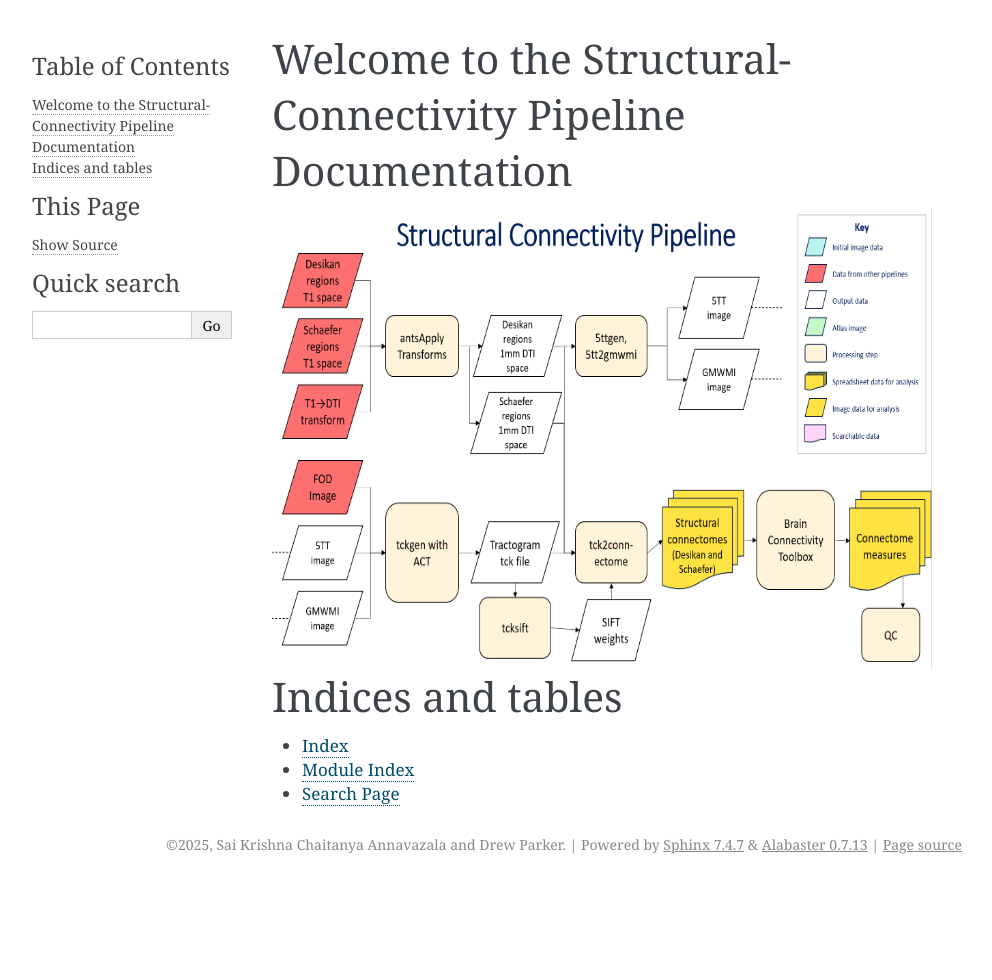
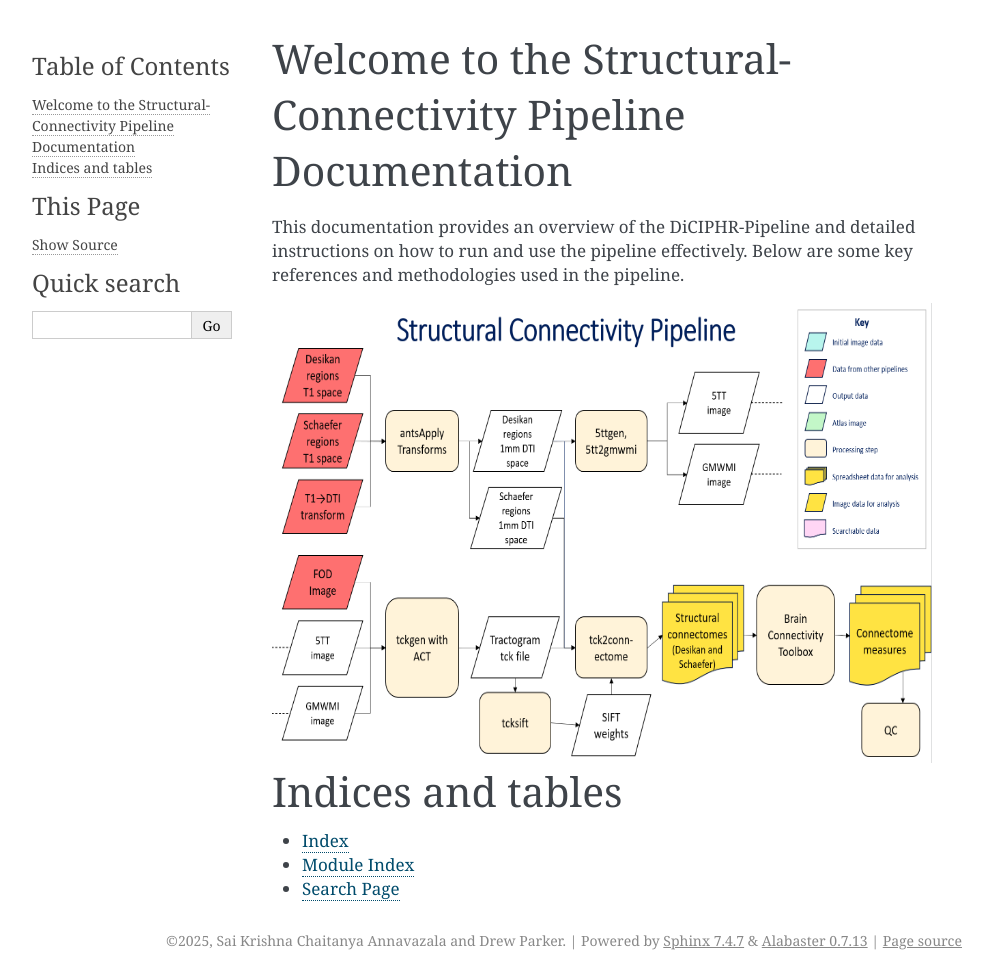
Before and after one commit to SaiKrishnaChaitanya24/SCP-Documentation, a Sphinx documentation site: the page built from source/index.rst, in a window 1280 px wide. Shown: the whole page, without its empty margins (148-1140 px from the left). Built offline with Sphinx 7.4.7, drawn with Linux system fonts in a browser that asks for light colours; before the commit the page ends 900 px from its top, so only the background shows below that.

Commit message:
Update index.rst

```diff
--- a/source/index.rst
+++ b/source/index.rst
@@ -5,6 +5,8 @@
 
 Welcome to the Structural-Connectivity Pipeline Documentation
 =============================================
+
+This documentation provides an overview of the DiCIPHR-Pipeline and detailed instructions on how to run and use the pipeline effectively. Below are some key references and methodologies used in the pipeline.
 
 .. image:: images/SCP_image1.png
    :alt: T1 and DTI Preprocessing pipeline
```
